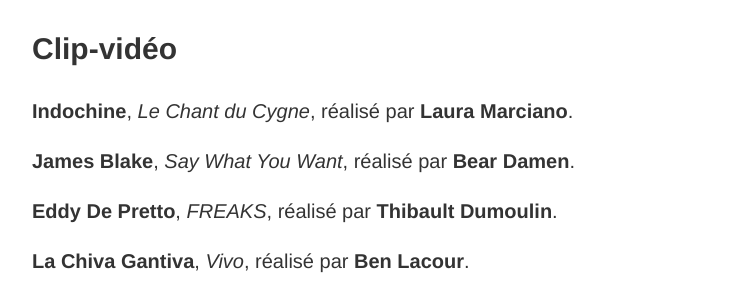
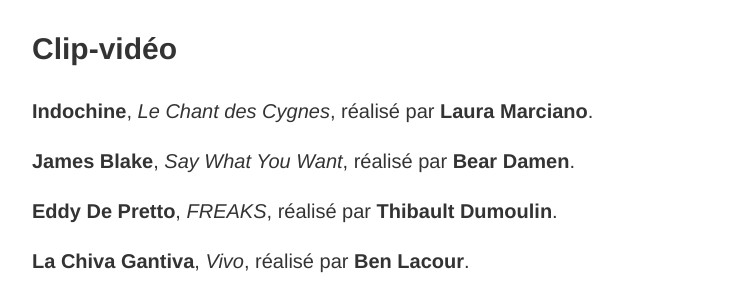
Before and after one commit to YJPL/scenarimages, a Jekyll site: the page built from _pages/credits.md, in a window 1280 px wide and 900 px high, scrolled down 3463 px. Shown: the part 160-453 px from the top of the window, without its empty margins (256-998 px from the left). Built offline with Jekyll 4.4.1, drawn with Linux system fonts in a browser that asks for light colours.

Commit message:
Update credits.md

```diff
--- a/_pages/credits.md
+++ b/_pages/credits.md
@@ -91,7 +91,7 @@
 
 ## Clip-vidéo
 
-**Indochine**, *Le Chant du Cygne*, réalisé par **Laura Marciano**.
+**Indochine**, *Le Chant des Cygnes*, réalisé par **Laura Marciano**.
 
 **James Blake**, *Say What You Want*, réalisé par **Bear Damen**.
 
```
Also changed, not shown: other parts of _pages/credits.md (+1 -1 lines).
